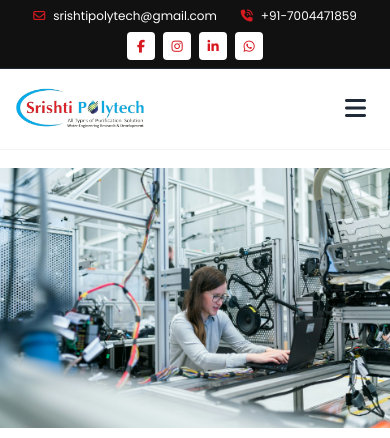
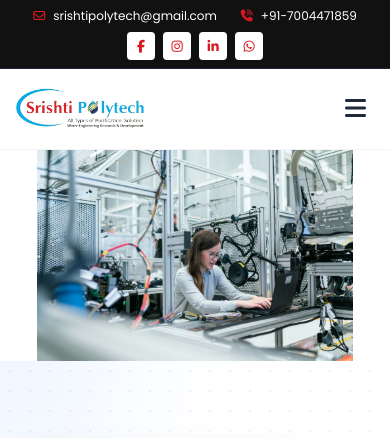
Before and after one commit to Rathoredipanshu21/shrishti_polytech, a PHP site: page /srishti/index.php in a window 390 px wide. Shown: the top 438 px of the page. Run offline with PHP 8.4, Linux system fonts and the light colour scheme; data comes from the database, SQL or seed files in the repository; tables that the repository leaves empty or names only in its code hold one stand-in row (values such as "Sample post"); grey boxes marked "Sample" are stand-in pictures; some libraries are stand-ins or nearby versions; some web fonts are replaced.

Commit message:
last commit

```diff
--- a/hero.php
+++ b/hero.php
@@ -78,12 +78,12 @@
 </head>
 <body id="hero-root" class="bg-gray-100 overflow-x-hidden">
 
-    <section class="relative w-full h-[35vh] md:h-[60vh] lg:h-[80vh] overflow-hidden bg-[#111111] group">
+    <section class="relative w-full h-[25vh] sm:h-[35vh] md:h-[60vh] lg:h-[80vh] overflow-hidden bg-white group">
 
         <?php foreach ($slides as $index => $slide): ?>
             <div class="hero-slide <?php echo $index === 0 ? 'active' : ''; ?>" data-index="<?php echo $index; ?>">
 
-                <div class="absolute inset-0 overflow-hidden bg-white">
+                <div class="absolute inset-0 overflow-hidden">
                     <img src="<?php echo htmlspecialchars($slide['image_path']); ?>"
                          alt="Hero Banner"
                          class="w-full h-full object-contain md:object-cover md:object-center">
```
